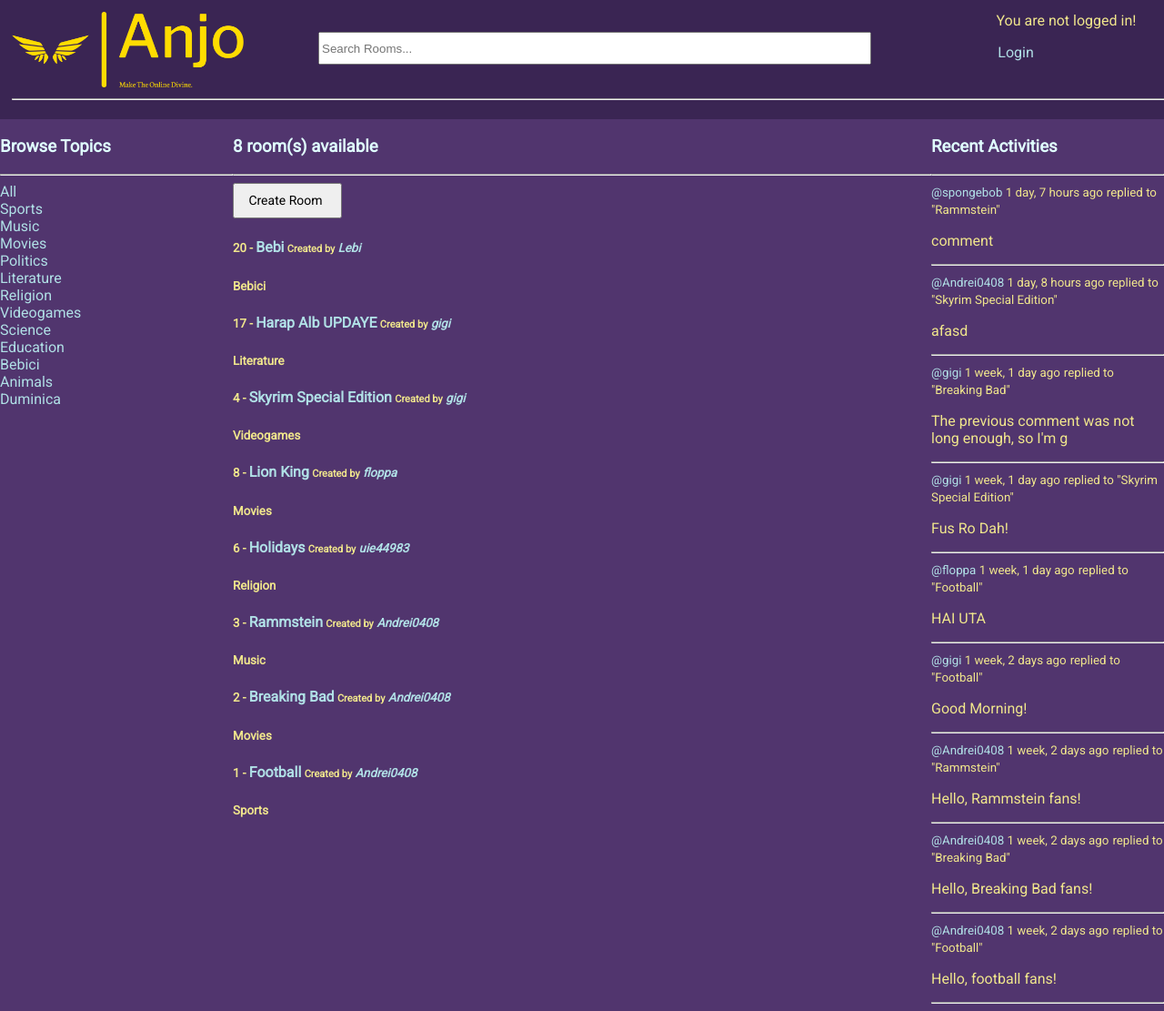
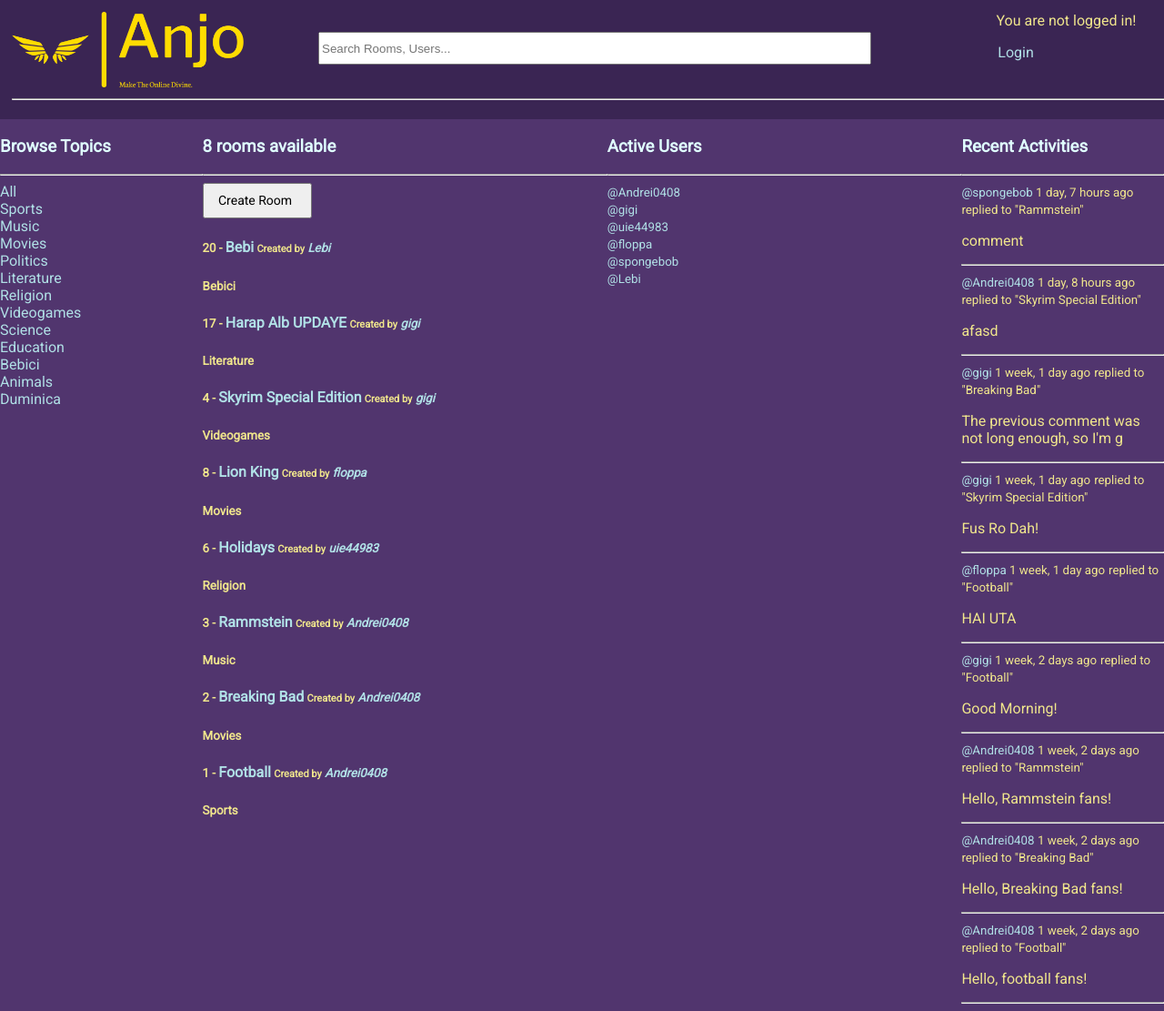
Before and after one commit to Andrei481/SocialMediaWebsite, a Django app: page / in a window 1280 px wide. Shown: the whole page at 91% size. Run offline with Django 4.2, Linux system fonts and the light colour scheme; data comes from the database, SQL or seed files in the repository; both versions use the stored data as it was after the commit.

Commit message:
Added users component on home page

```diff
--- a/base/templates/base/home.html
+++ b/base/templates/base/home.html
@@ -5,7 +5,7 @@
 <style>
     .home-container{
         display: grid;
-        grid-template-columns: 1fr 3fr 1fr;
+        grid-template-columns: 1fr 2fr 1.75fr 1fr;
     }
 </style>
 
@@ -16,7 +16,13 @@
     </div>
 
     <div>
-        <h3>{{room_count}} room(s) available</h3>
+        {% if room_count == 0 %}
+            <h3>No rooms available</h3>
+        {% elif room_count == 1 %}
+            <h3>{{room_count}} room available</h3>
+        {% else %}
+            <h3>{{room_count}} rooms available</h3>
+        {% endif %}
         <hr>
         <form action="{% url 'create-room' %}">
             <input type="submit" value="Create Room" class="input-button" id="input-button-create-room">
@@ -26,9 +32,13 @@
     </div>
 
     <div>
+        {% include 'base/users_component.html' %}
+
+    </div>
+
+    <div>
         {% include 'base/activity_component.html' %}
     </div>
-
 
 </div>
 
--- a/base/templates/base/profile.html
+++ b/base/templates/base/profile.html
@@ -5,7 +5,7 @@
 
 <h1>
     <div>
-        {{user.username}}
+        {{user.username}} <small style="color: lightgreen; font-size: 13px;">Last seen: <i>{{user.last_login|timesince}} ago</i></small>
         {% if request.user.is_superuser and not request.user == user %}
             {% if user.is_active %}
             <form action="{% url 'ban-user' user.id %}">
--- /dev/null
+++ b/base/templates/base/users_component.html
@@ -0,0 +1,8 @@
+<h3>Active Users</h3>
+    <hr>
+        {% for user in users %}
+            <div>
+                <small><a href="{% url 'user-profile' user.id %}">@{{user.username}}</a></small>
+                <br>
+            </div>
+        {% endfor %}
--- a/base/views.py
+++ b/base/views.py
@@ -97,8 +97,17 @@ def home(request):
     room_messages = Message.objects.filter(
         Q(room__topic__name__icontains=q)
         )
+    users = User.objects.filter(
+        Q(username__icontains=q)
+    )
 
-    context = {'rooms':rooms, 'topics': topics, 'room_count': room_count, 'room_messages': room_messages}
+    users_count = users.count()
+    users_messages = Message.objects.filter(
+        Q(user__username__icontains=q)
+    )
+
+    context = {'rooms':rooms, 'topics': topics, 'room_count': room_count, 'room_messages': room_messages,
+               'users':users, 'users_count': users_count, 'users_messages': users_messages}
     return render(request, 'base/home.html', context)
 
 def room(request, pk):
--- a/templates/navbar.html
+++ b/templates/navbar.html
@@ -9,7 +9,7 @@
 
                 <li>
                     <form method="GET" action="{% url 'home' %}">
-                        <input id="searchbar" type="text" name="q" placeholder="Search Rooms..." />
+                        <input id="searchbar" type="text" name="q" placeholder="Search Rooms, Users..." />
                     </form>
                 </li>
 
```
Also changed, not shown: db.sqlite3.
